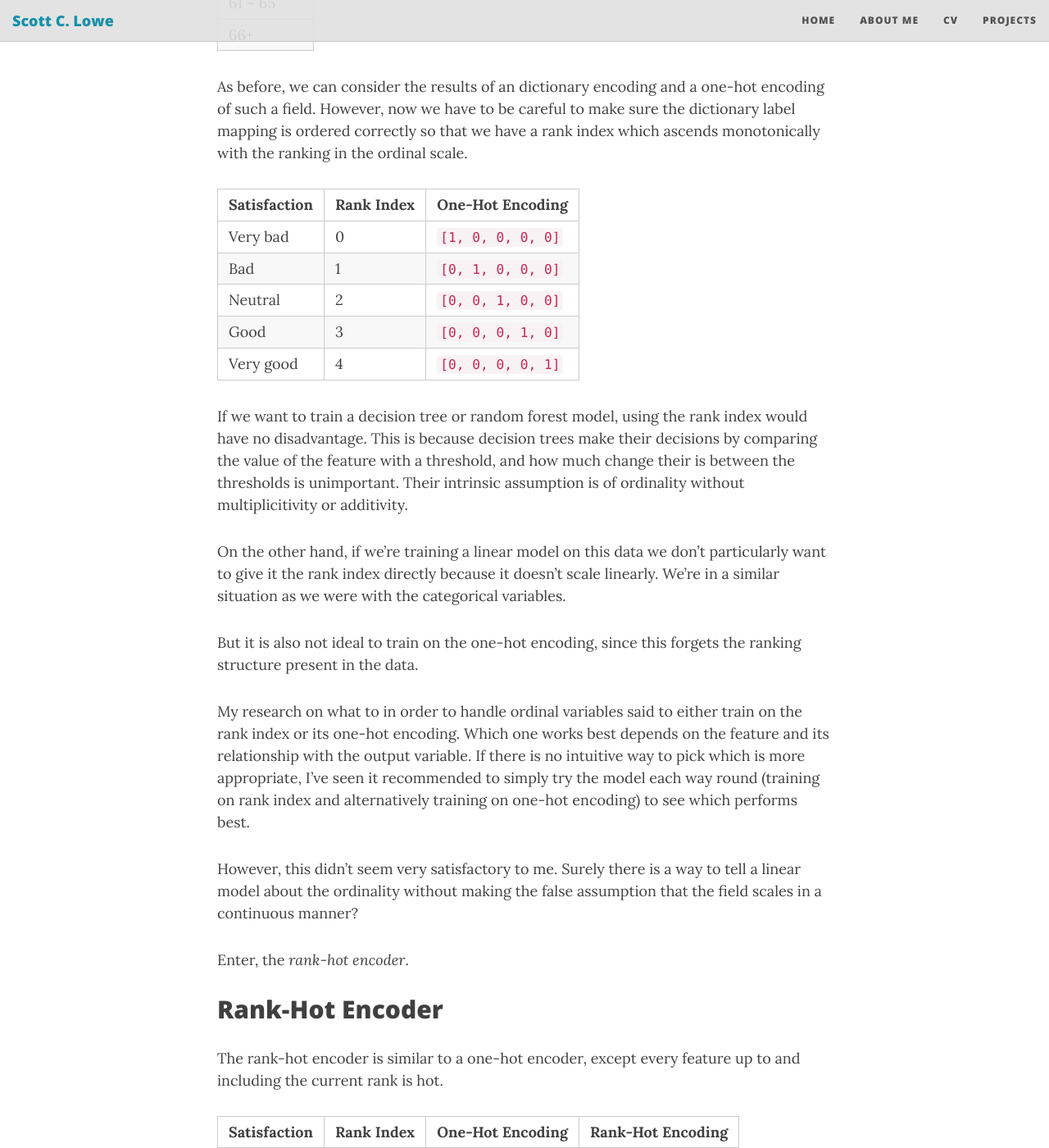
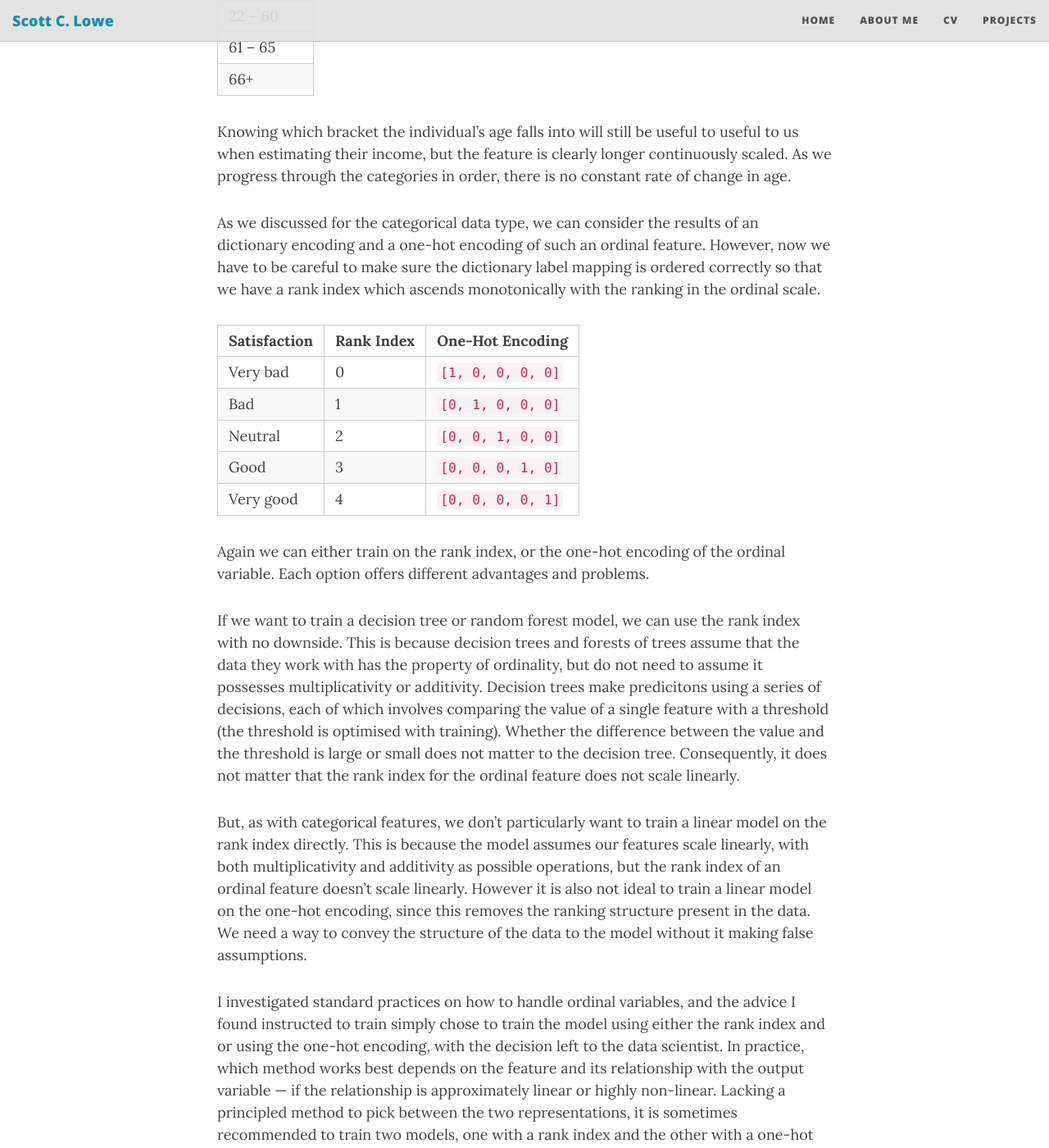
Before and after one commit to scottclowe/scottclowe.github.io, a Jekyll site: the page built from _posts/2016-03-05-rank-hot-encoder.md, in a window 1280 px wide and 1400 px high, scrolled down 3431 px. Shown: the whole window at 82% size. Built offline with Jekyll 4.4.1, drawn with Linux system fonts in a browser that asks for light colours; nearby versions of some CDN libraries; comment, search, counter and statistics services are not loaded; some of the changed text lies outside the part shown.

Commit message:
Improve rank-hot encoder article text

```diff
--- a/_posts/2016-03-05-rank-hot-encoder.md
+++ b/_posts/2016-03-05-rank-hot-encoder.md
@@ -4,7 +4,8 @@
 categories: ml kaggle scikit-learn
 ---
 
-Whenever I'm working with a dataset and it contains ordinal features, I never know what to do with them.
+In the past, whenever I'm working with a dataset which contains ordinal features, I've never known what to do with them.
+But now, I think I've come up with a good solution, which is the *rank-hot encoder*.
 
 
 ## Background
@@ -18,7 +19,7 @@
 Intuitively, if we hold everything constant but double their hours, we would expect their salary to approximately double (the effect is potentially non-linear due to non-linearities in the rate of income tax).
 
 Since we can see an approximately linear relationship between the two, it might be a good idea to use a linear regression model.
-But whichever model we use, doubling the number of work hours is a concept which makes sense, irrespective of how many hours were being worked initially.
+But irrespective of which model we chose to use, doubling the number of work hours is a concept which makes sense, no matter how many hours were being worked initially.
 
 
 ### Categorical data
@@ -51,7 +52,7 @@
 Not only that, but there is no intrinsic ordering to the occupational roles.
 Each occupation is a different property that the individual can have, it just so happens that they can only have one occupation at a time.
 
-Consequently, we typically use a one-hot encoding of categorical features.
+Consequently, we typically use a one-hot encoding of categorical features to input this data to the model.
 In a one-hot encoding, we create new binary fields, one for each occupation, and the value in each tells us whether the individual has that occupation.
 Since the occupations are mutually exclusive, exactly one of the new fields will be `1` (i.e. *hot*), and the rest `0`.
 
@@ -64,15 +65,15 @@
 | Adm-clerical      | 4                   | `[0, 0, 0, 0, 1, ...]` |
 | ...               |                     |                        |
 
-Here, each field answers the query **Is the occupation *x*?**
+Here, each field answers the query "**Is the occupation *x*?**".
 It lets us build models with the correct assumptions about the data.
-If we're training a linear regression model, we don't want it to assume that the dependent variable can vary linearly with the dictionary encoding of the occupation!
-Instead, maybe there is an generic distribution of income versus the other variables (including hours worked), which is the same across all professions, and knowing the occupation gives us an additional scaling factor with which we can modulate the curve.
+If we're training a linear regression model, we don't want it to assume that the dependent variable can vary linearly with the dictionary index encoding of the occupation!
+By combining this feature with other features (such as number of hours worked) of the individuals in our dataset, we could build a linear model of the data where each occupation gives us a different scaling factor applied onto a generic occupation-free model.
 
 
 ### Ordinal data
 
-When we consider ordinal data, the typical example is a rating system, such as customer satisfaction.
+A typical example of an ordinal data feature is a rating system, such as customer satisfaction.
 
 | Satisfaction |
 |--------------|
@@ -83,23 +84,25 @@
 | Very good    |
 
 As I'm sure you'll agree, the values are ranked with *Very bad < Bad < Neutral < Good < Very good*.
-But we don't have a continous scale for this variable and how satisfied the customer is does not change linearly as we progress through the scale.
+But we don't have a continous scale for this variable, and customer satisfaction does not change in a linearly fashion as we progress through the scale.
 
-Ordinal scales can be arbitrarily non-linear.
-A slightly contrived example is shown below.
+Furthermore, ordinal scales can be arbitrarily non-linear.
+The non-linearity of the customer satisfaction scale may not be immediately apparent, so allow me to elaborate with a slightly contrived example.
 Age, which would have been continuous if it had been left unchanged, has been bracketed into bins of very different widths.
-Consequently there clearly is not a constant rate of change in age as we move through these categories.
 
 | Age Group |
 |-----------|
-|  0 -- 18  |
+|  0 -- 16  |
+| 17 -- 18  |
 | 19 -- 21  |
-| 22 -- 30  |
-| 31 -- 60  |
+| 22 -- 60  |
 | 61 -- 65  |
 | 66+       |
 
-As before, we can consider the results of an dictionary encoding and a one-hot encoding of such a field.
+Knowing which bracket the individual's age falls into will still be useful to useful to us when estimating their income, but the feature is clearly longer continuously scaled.
+As we progress through the categories in order, there is no constant rate of change in age.
+
+As we discussed for the categorical data type, we can consider the results of an dictionary encoding and a one-hot encoding of such an ordinal feature.
 However, now we have to be careful to make sure the dictionary label mapping is ordered correctly so that we have a rank index which ascends monotonically with the ranking in the ordinal scale.
 
 | Satisfaction | Rank Index | One-Hot Encoding  |
@@ -110,21 +113,27 @@
 | Good         | 3          | `[0, 0, 0, 1, 0]` |
 | Very good    | 4          | `[0, 0, 0, 0, 1]` |
 
-If we want to train a decision tree or random forest model, using the rank index would have no disadvantage.
-This is because decision trees make their decisions by comparing the value of the feature with a threshold, and how much change their is between the thresholds is unimportant.
-Their intrinsic assumption is of ordinality without multiplicitivity or additivity.
+Again we can either train on the rank index, or the one-hot encoding of the ordinal variable.
+Each option offers different advantages and problems.
 
-On the other hand, if we're training a linear model on this data we don't particularly want to give it the rank index directly because it doesn't scale linearly.
-We're in a similar situation as we were with the categorical variables.
+If we want to train a decision tree or random forest model, we can use the rank index with no downside.
+This is because decision trees and forests of trees assume that the data they work with has the property of ordinality, but do not need to assume it possesses multiplicativity or additivity.
+Decision trees make predicitons using a series of decisions, each of which involves comparing the value of a single feature with a threshold (the threshold is optimised with training).
+Whether the difference between the value and the threshold is large or small does not matter to the decision tree.
+Consequently, it does not matter that the rank index for the ordinal feature does not scale linearly.
 
-But it is also not ideal to train on the one-hot encoding, since this forgets the ranking structure present in the data.
+But, as with categorical features, we don't particularly want to train a linear model on the rank index directly.
+This is because the model assumes our features scale linearly, with both multiplicativity and additivity as possible operations, but the rank index of an ordinal feature doesn't scale linearly.
+However it is also not ideal to train a linear model on the one-hot encoding, since this removes the ranking structure present in the data.
+We need a way to convey the structure of the data to the model without it making false assumptions.
 
-My research on what to in order to handle ordinal variables said to either train on the rank index or its one-hot encoding.
-Which one works best depends on the feature and its relationship with the output variable.
-If there is no intuitive way to pick which is more appropriate, I've seen it recommended to simply try the model each way round (training on rank index and alternatively training on one-hot encoding) to see which performs best.
+I investigated standard practices on how to handle ordinal variables, and the advice I found instructed to train simply chose to train the model using either the rank index and or using the one-hot encoding, with the decision left to the data scientist.
+In practice, which method works best depends on the feature and its relationship with the output variable --- if the relationship is approximately linear or highly non-linear.
+Lacking a principled method to pick between the two representations, it is sometimes recommended to train two models, one with a rank index and the other with a one-hot encoding, and pick whichever performs best.
 
-However, this didn't seem very satisfactory to me.
+However, this didn't seem like a very satisfactory solution to me.
 Surely there is a way to tell a linear model about the ordinality without making the false assumption that the field scales in a continuous manner?
+Then we could have the best of both representations.
 
 Enter, the *rank-hot encoder*.
 
@@ -141,13 +150,18 @@
 | Good         | 3          | `[0, 0, 0, 1, 0]` | `[1, 1, 1, 0]`    |
 | Very good    | 4          | `[0, 0, 0, 0, 1]` | `[1, 1, 1, 1]`    |
 
-Instead of answering the query **Is the satisfaction *x*?**, the fields of a rank-hot encoder tell us **Is the satisfaction level at least *x*?**
-The new features inspect whether the rank meets or exceeds a thresholds, using the similar to the behaviour of a decision tree.
+Instead of answering the query "**Is the satisfaction *x*?**", the entires in a rank-hot encoder tell us "**Is the satisfaction level at least *x*?**".
+This representation of the data allows a linear model to explain the effect of a high-rank as the additive composition of the effect of each rank in turn.
 
-This set-up allows a linear model to explain the effect of a high rank as the additive composition of the effect of each rank in turn.
-If such a model works well, this should out-perform either of the other encodings.
+It's a bit like an onion.
+We start with a model for "very bad" satisfaction.
+Then, when the satisfaction is higher than "very bad", we add an effect from this to the model for "very bad".
+If the satisfaction is higher than "bad", we add another effect which accounts for this.
+And so on, until we have an effect which accounts for the difference between "good" and "very good" satisfaction.
 
-I suspect that one of the biggest advantages of the rank-hot encoder over the one-hot encoder is the regularising effect of reducing the sparsity of the features.
+Training a model on such a representation of the data has the potential to out-perform either of the other encodings.
+
+Possibly one of the biggest advantages of the rank-hot encoder over the one-hot encoder is the regularising effect created when the sparsity of the features is reduced.
 With a one-hot encoder, only a small fraction of the samples will match a single rank, so nearly all the samples inform us about the effect of the `0` value and a minority about the `1` value.
 Whereas with the rank-hot encoder, the `0` and `1` values are more evenly distributed.
 For the middle ranks, typically around half the samples will be below and half above the threshold.
@@ -155,6 +169,6 @@
 
 ## Future work
 
-I intend to take the rank-hot encoder for a test drive and see when it out-performs rank index and one-hot encoding of ordinal variables.
+I intend to take the rank-hot encoder for a test drive and see whether and in what scenarios it out-performs rank index and one-hot encoding of ordinal variables.
 
 When I do, I'll be back to this post with an update on how successful it was.
```
